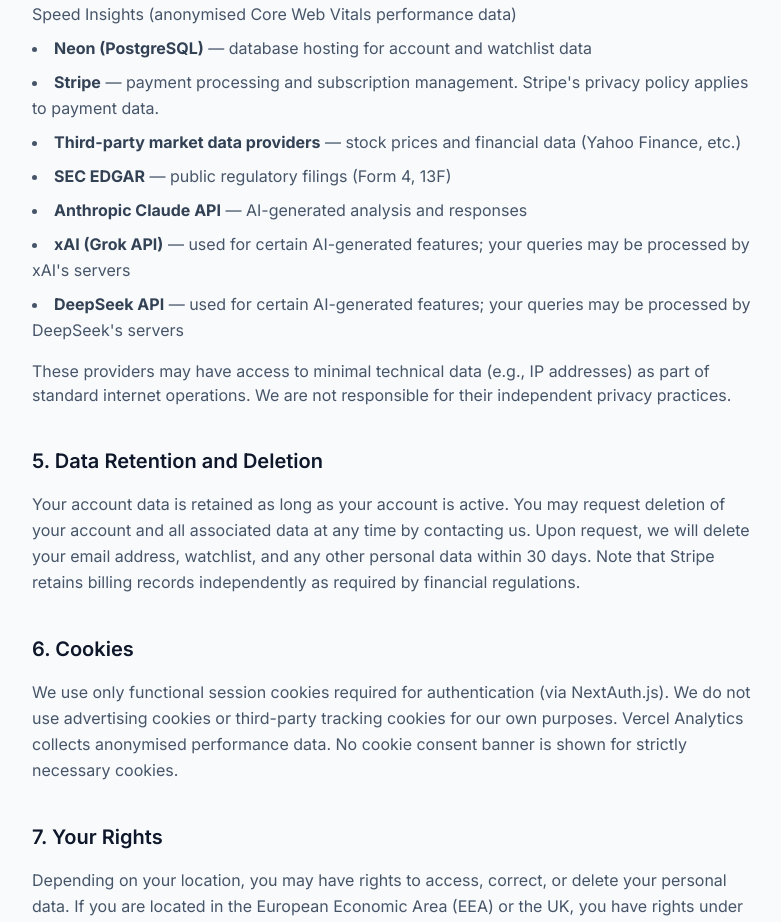
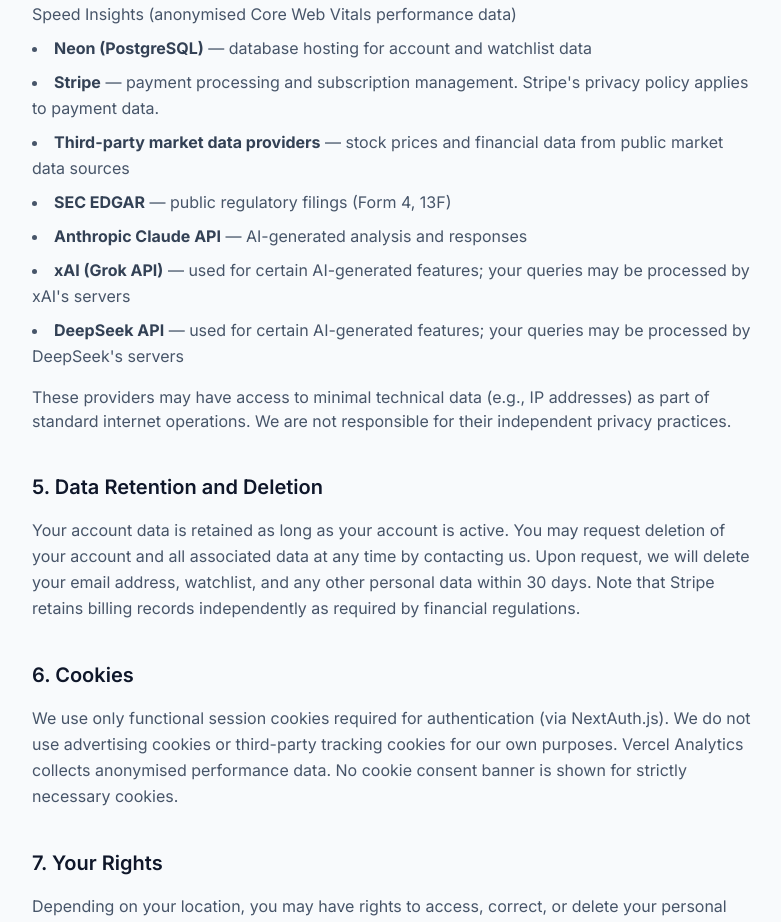
Before and after one commit to waverave77-bit/AlphaDesk, a Next.js app: page /privacy in a window 1280 px wide. Shown: the part 1560-2482 px from the top of the page, without its empty margins (248-1029 px from the left). Built offline with nearby package versions, Linux system fonts and the light colour scheme; no server answers.

Commit message:
Remove Yahoo Finance name from privacy policy third-party providers
Co-Authored-By: Claude Sonnet 4.6 <noreply@anthropic.com>

```diff
--- a/app/privacy/page.tsx
+++ b/app/privacy/page.tsx
@@ -79,7 +79,7 @@ export default function PrivacyPage() {
             <li><strong className="text-gray-300">Vercel</strong> — hosting, deployment, Vercel Analytics (anonymised page-view data), and Vercel Speed Insights (anonymised Core Web Vitals performance data)</li>
             <li><strong className="text-gray-300">Neon (PostgreSQL)</strong> — database hosting for account and watchlist data</li>
             <li><strong className="text-gray-300">Stripe</strong> — payment processing and subscription management. Stripe&apos;s privacy policy applies to payment data.</li>
-            <li><strong className="text-gray-300">Third-party market data providers</strong> — stock prices and financial data (Yahoo Finance, etc.)</li>
+            <li><strong className="text-gray-300">Third-party market data providers</strong> — stock prices and financial data from public market data sources</li>
             <li><strong className="text-gray-300">SEC EDGAR</strong> — public regulatory filings (Form 4, 13F)</li>
             <li><strong className="text-gray-300">Anthropic Claude API</strong> — AI-generated analysis and responses</li>
             <li><strong className="text-gray-300">xAI (Grok API)</strong> — used for certain AI-generated features; your queries may be processed by xAI&apos;s servers</li>
```
